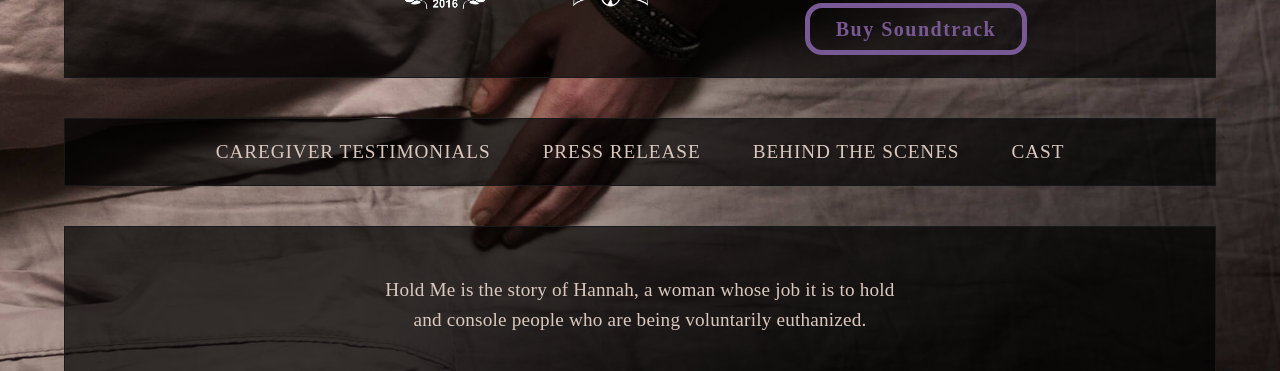
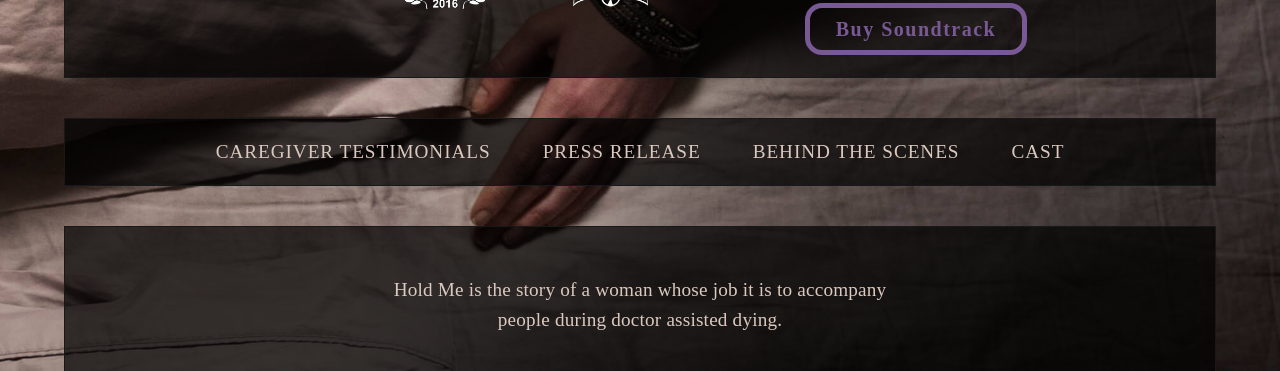
Before and after one commit to BarboraDoslikova/hold-me-website, a plain HTML site: page index.html in a window 1280 px wide. Shown: the part 581-952 px from the top of the page. Drawn offline with nearby package versions, Linux system fonts and the light colour scheme; a web font is replaced by a local one.

Commit message:
update index.html
update longline in the body

```diff
--- a/index.html
+++ b/index.html
@@ -155,7 +155,7 @@
   <div class="content-wrap">
 
     <div class="about">
-      <p>Hold Me is the story of Hannah, a woman whose job it is to hold and console people who are being voluntarily euthanized.</p>
+      <p>Hold Me is the story of a woman whose job it is to accompany people during doctor assisted dying.</p>
     </div>
 
     <div class="about">
```
